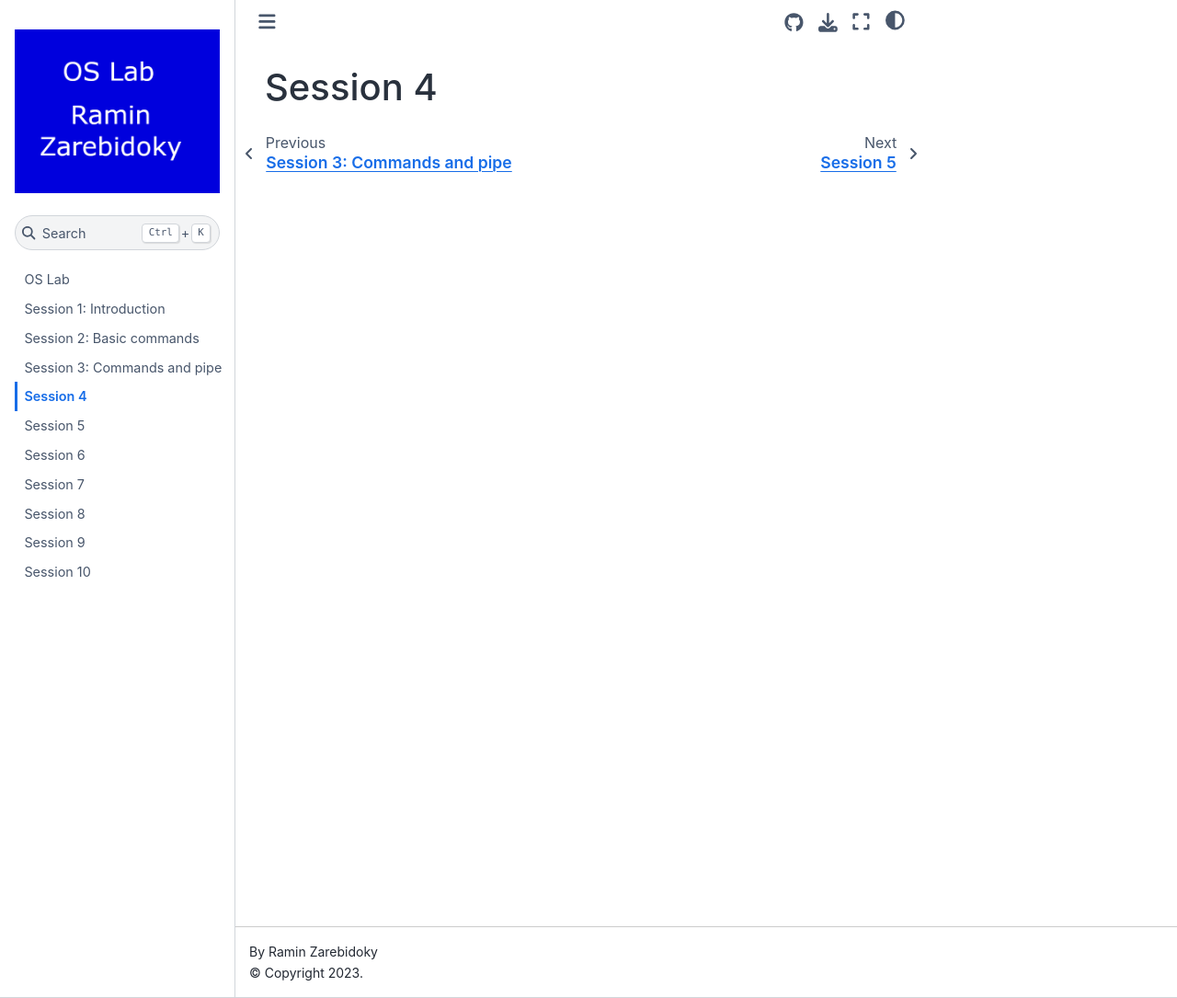
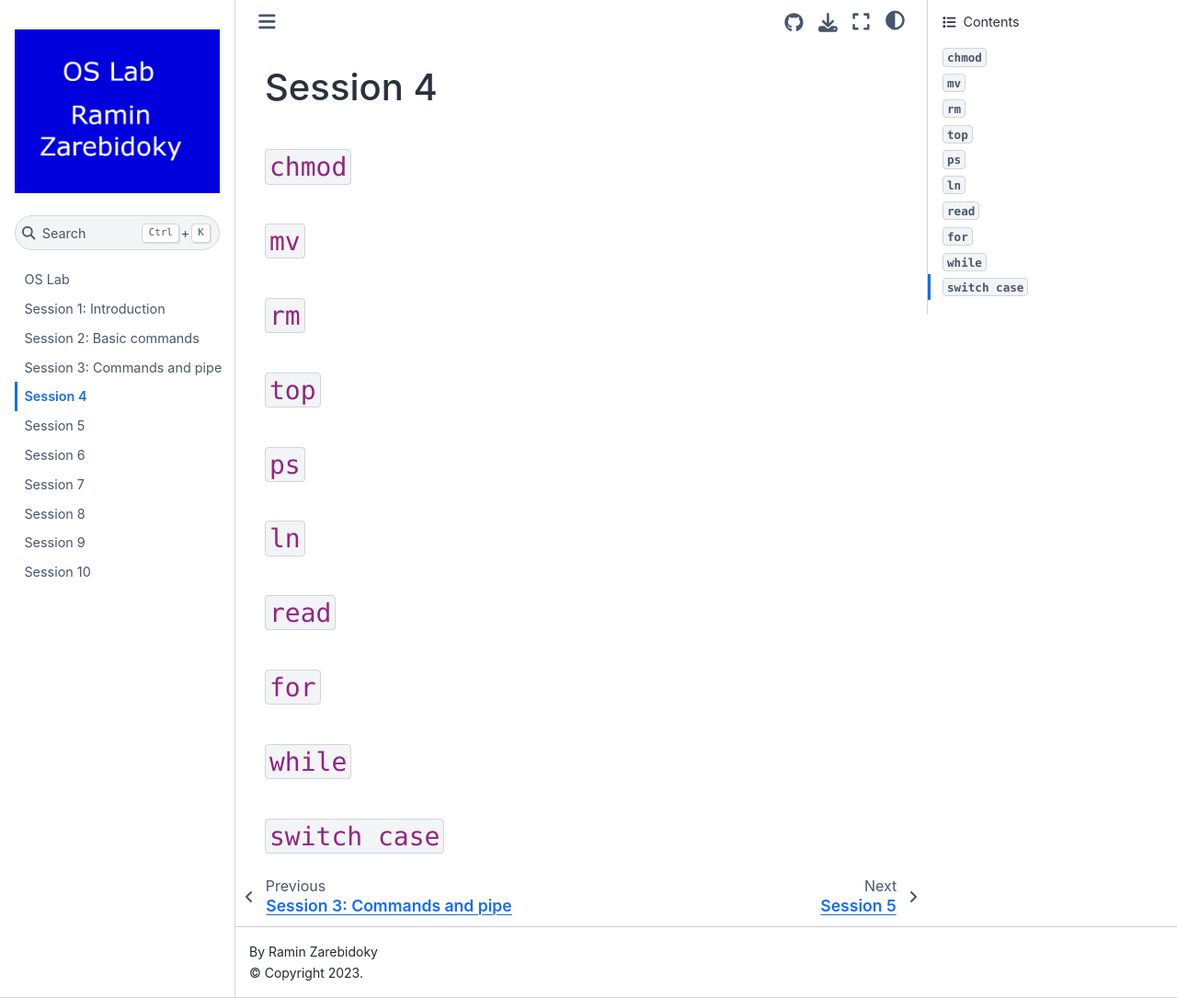
Before and after one commit to LiterallyTheOne/os_lab, a Jupyter Book: the page built from docs/session_4.md, in a window 1280 px wide and 1085 px high. Shown: the whole window at 92% size. Built offline with Jupyter Book 1.0.4 settings and Sphinx 7.4.7 and the Sphinx Book theme 1.1.4, drawn with Linux system fonts in a browser that asks for light colours.

Commit message:
Add some titles to fill afterwards

```diff
--- a/docs/session_4.md
+++ b/docs/session_4.md
@@ -1 +1,21 @@
 # Session 4
+
+## `chmod`
+
+## `mv`
+
+## `rm`
+
+## `top`
+
+## `ps`
+
+## `ln`
+
+## `read`
+
+## `for`
+
+## `while`
+
+## `switch case`
```
